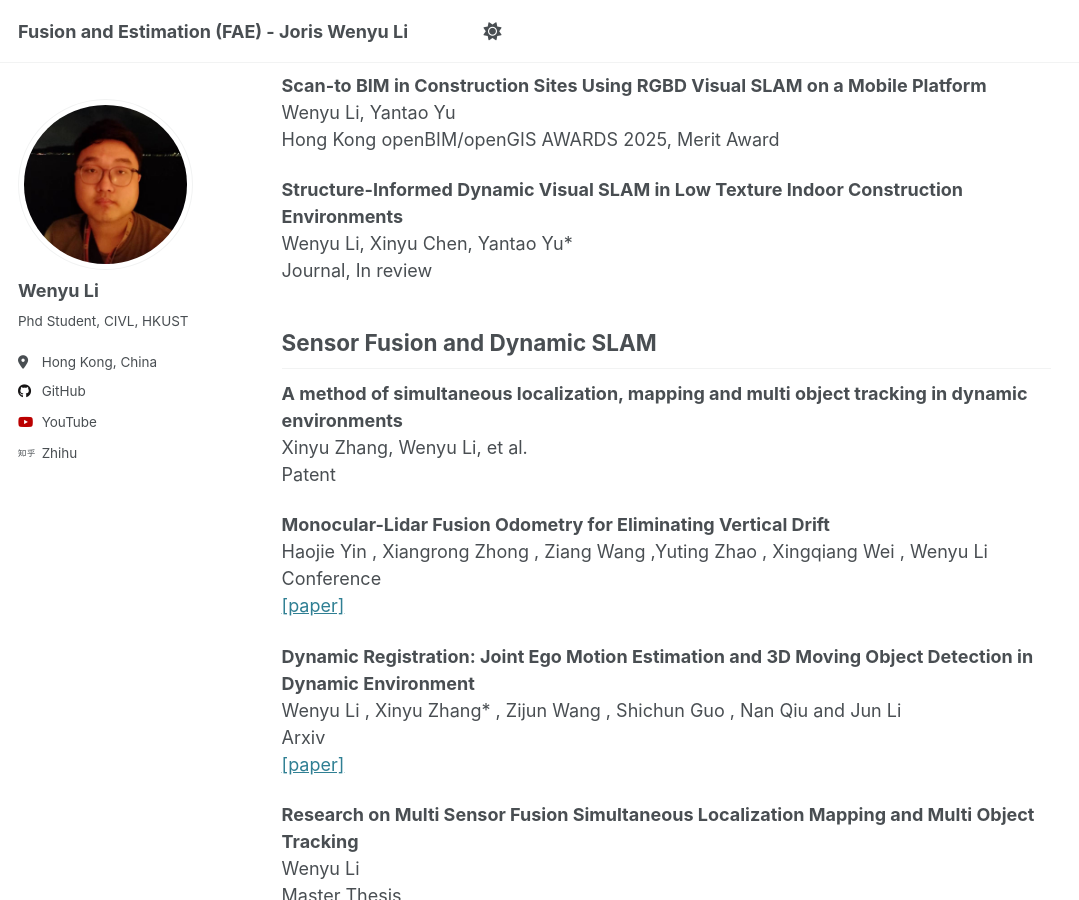
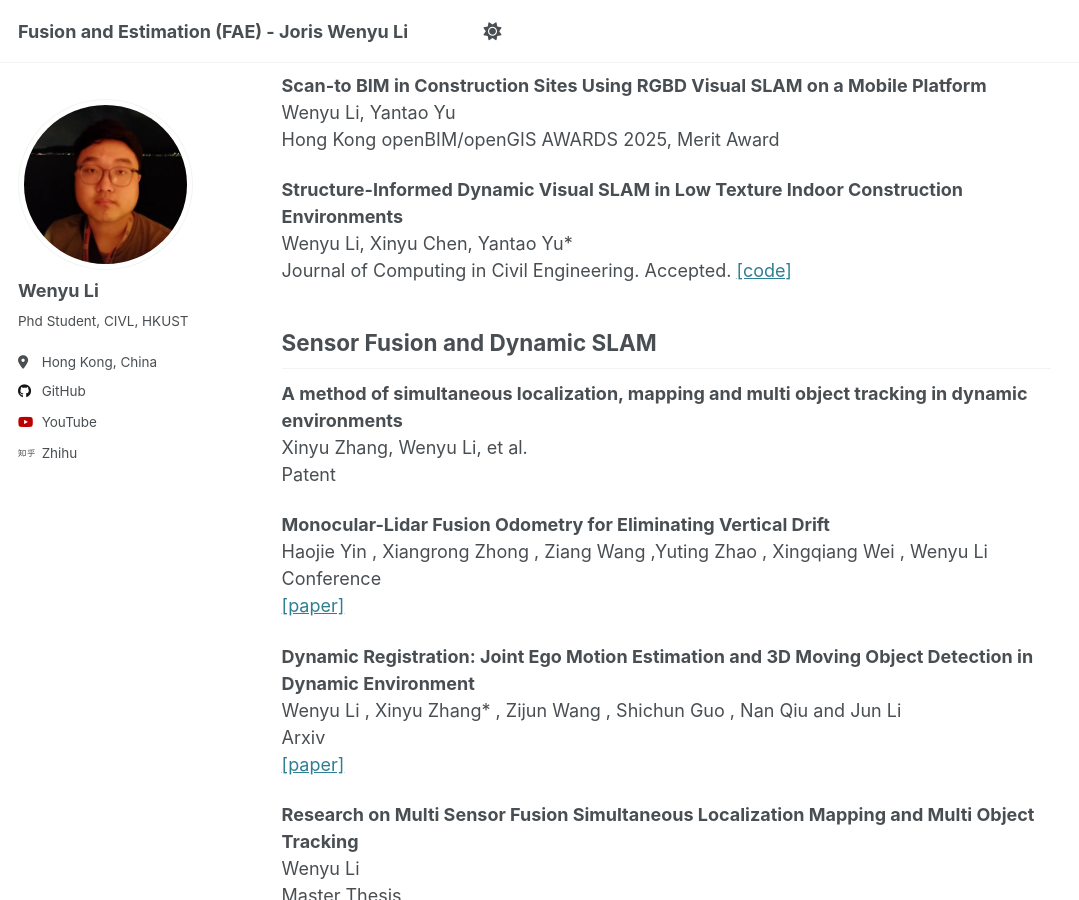
Before and after one commit to WenyuLWY/WenyuLWY.github.io, a Jekyll site: the page built from _pages/about.md, in a window 1280 px wide and 900 px high, scrolled down 751 px. Shown: the whole window, without its empty margins (0-1079 px from the left). Built offline with Jekyll 4.4.1, drawn with Linux system fonts in a browser that asks for light colours.

Commit message:
Update pdvins

```diff
--- a/_pages/about.md
+++ b/_pages/about.md
@@ -34,7 +34,8 @@ Hong Kong openBIM/openGIS AWARDS 2025, Merit Award
 
 **Structure-Informed Dynamic Visual SLAM in Low Texture Indoor Construction Environments**
 Wenyu Li, Xinyu Chen, Yantao Yu*
-Journal, In review
+Journal of Computing in Civil Engineering. Accepted.
+[[code]](https://github.com/WenyuLWY/pdvins)
 
 Sensor Fusion and Dynamic SLAM
 ------
```
